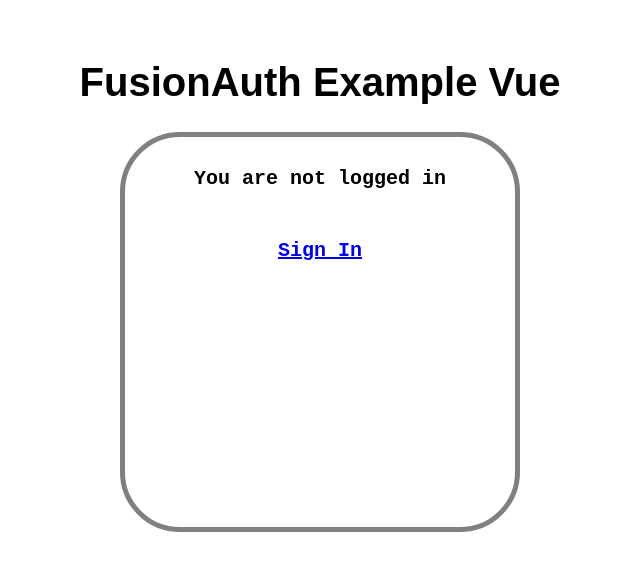
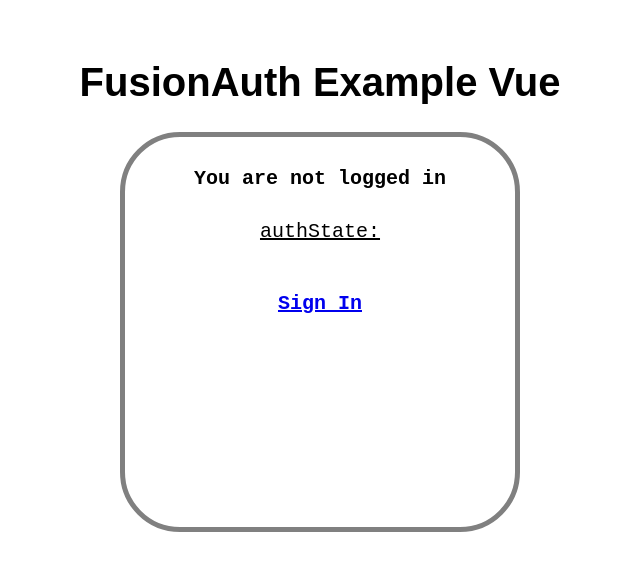
Before and after one commit to FusionAuth/fusionauth-example-vue, a Vue app in the folder client/: page / in a window 1280 px wide. Shown: the top 570 px of the page, without its empty margins (320-960 px from the left). Built offline with nearby package versions, Linux system fonts and the light colour scheme; no server answers.

Commit message:
Update the Client code

```diff
--- a/client/src/App.vue
+++ b/client/src/App.vue
@@ -4,8 +4,8 @@
       <h1>FusionAuth Example Vue</h1>
     </header>
     <div id="container">
-      <Greet v-bind:email="email" />
-      <Login v-bind:email="email" />
+      <Greet v-bind:email="email" v-bind:authState="authState" />
+      <Login v-bind:email="email" v-bind:showSignOut="showSignOut"  />
       <Update v-if="email" />
     </div>
   </div>
@@ -26,19 +26,32 @@
     return {
       email: null,
       body: null,
+      showSignOut: false,
+      authState: null
     };
   },
 
-  mounted() {
+mounted() {
   fetch(`http://localhost:9000/user`, {
     credentials: "include" // fetch won't send cookies unless you set credentials
   })
-  .then((response) => response.json())
-  .then((data) => {
-    this.email = data.introspectResponse.email;
-    this.body= data.body;
-    })
+      .then((response) => response.json())
+      .then((data) => {
+        if (data.authState == "Authorized"){
+          this.email = data.introspectResponse.email;
+          this.body = data.body;
+          this.showSignOut = true
+        }
+        else if (data.authState == "notAuthorized"){
+          this.showSignOut = true
+        }
+        else if (data.authState == "notAuthenticated"){
+          this.showSignOut = false
+        }
+        this.authState = data.authState
+      });
 }
+
 }
 
 
--- a/client/src/Greeting.vue
+++ b/client/src/Greeting.vue
@@ -1,20 +1,29 @@
 <template>
-  <div class="greet">
+  <div className="greet">
     <h3 v-if="email">Welcome {{email}} </h3>
     <h3 v-else>You are not logged in</h3>
+  <div>
+    <u>authState:</u>
+  </div>
+    <div class="authStateBox"> {{authState}} </div>
   </div>
 </template>
 <script>
   export default {
   name: 'Greet',
-  props: ["email"],
+  props: ["email", "authState"],
 };
 </script>
-<style >
+<style>
   *{
-  margin-top: 30px;
+     margin-top:30px;
      text-align: center;
      font-size: 20px;
      font-family: 'Courier New', Courier, monospace;
   }
+  .authStateBox{
+     margin: 20px;
+     background-color: lightcoral;
+     border-radius: 25px;
+  }
 </style>
--- a/client/src/Login.vue
+++ b/client/src/Login.vue
@@ -1,10 +1,10 @@
 <template>
-  <h1 v-if="email"><a href='http://localhost:9000/logout'>Sign Out</a></h1>
+  <h1 v-if="boolShowSignOut"><a href='http://localhost:9000/logout'>Sign Out</a></h1>
   <h1 v-else><a href='http://localhost:9000/login'>Sign In</a></h1>
 </template>
 <script>
 export default {
   name: "Login",
-  props: ["email"],
+  props: ["boolShowSignOut"],
 };
 </script>
```
Lines whose indentation alone changed are shown as unchanged.
